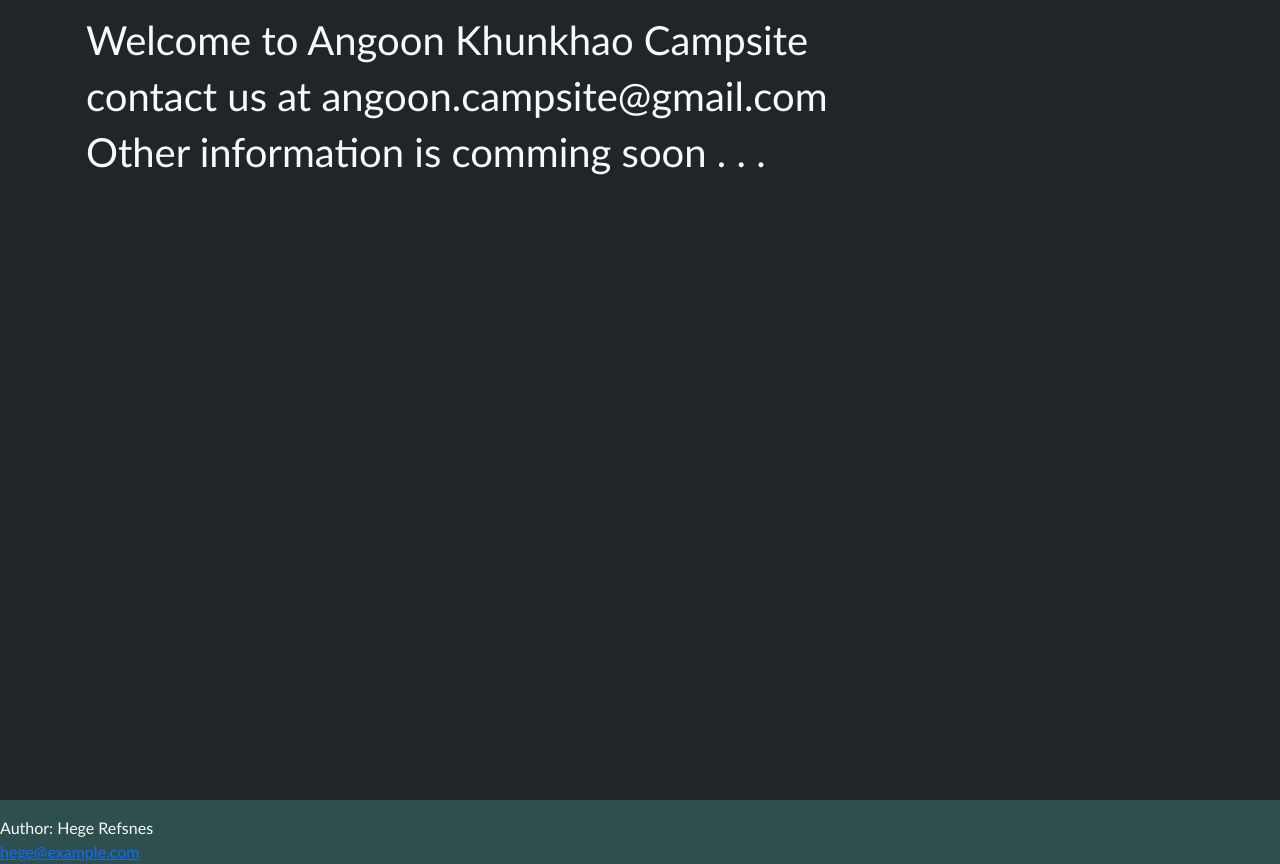
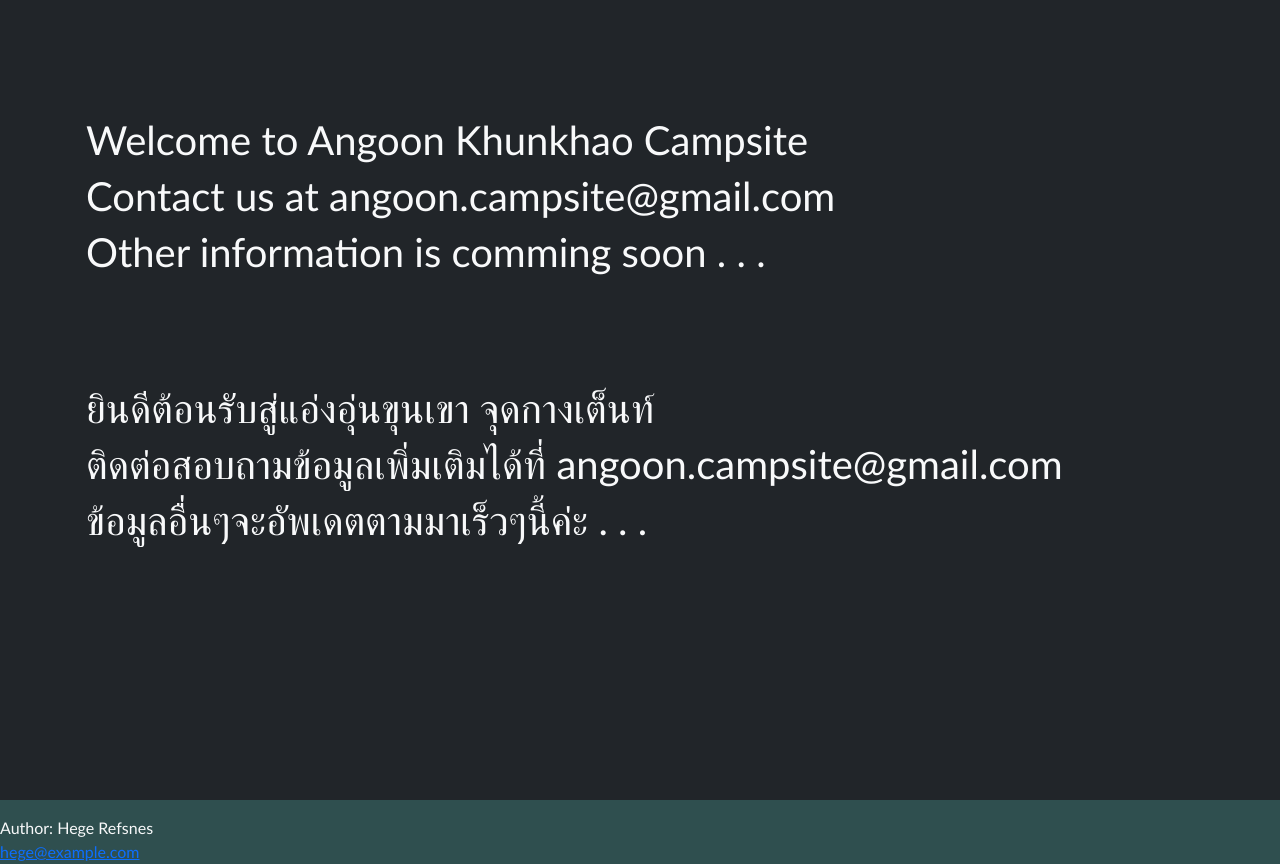
Before and after one commit to angooncamsite/webpage, a plain HTML site: page index.html in a window 1280 px wide. Drawn offline with nearby package versions, Linux system fonts and the light colour scheme; a script that the page names is missing.

Commit message:
update info

```diff
--- a/index.html
+++ b/index.html
@@ -4,7 +4,8 @@
 <head>
     <meta charset="UTF-8">
     <meta name="viewport" content="width=device-width, initial-scale=1.0" />
-    <title>Juthamas.port</title>
+    <title>Angoon.campsite</title>
+    <link rel="icon" href="https://cdn-icons-png.flaticon.com/512/3514/3514339.png" type="image/icon type">
     <link href="https://cdn.jsdelivr.net/npm/bootstrap@5.0.0-beta1/dist/css/bootstrap.min.css" rel="stylesheet"
         integrity="sha384-giJF6kkoqNQ00vy+HMDP7azOuL0xtbfIcaT9wjKHr8RbDVddVHyTfAAsrekwKmP1" crossorigin="anonymous">
     <script src="https://cdn.jsdelivr.net/npm/@popperjs/core@2.5.4/dist/umd/popper.min.js"
@@ -25,12 +26,16 @@
 </head>
 <body class="bg-dark text-light">
     <div class="container h-100 mb-3 p-3 d-flex flex-column">
-        <div class="row">
+        <div class="row" style="margin-top: 100px;">
             <h1>Welcome to Angoon Khunkhao Campsite</h1>
-            <h1>contact us at angoon.campsite@gmail.com</h1>
+            <h1>Contact us at angoon.campsite@gmail.com</h1>
             <h1>Other information is comming soon . . .</h1>
         </div>
-
+        <div class="row" style="margin-top: 100px;">
+            <h1>ยินดีต้อนรับสู่แอ่งอุ่นขุนเขา จุดกางเต็นท์</h1>
+            <h1>ติดต่อสอบถามข้อมูลเพิ่มเติมได้ที่ angoon.campsite@gmail.com</h1>
+            <h1>ข้อมูลอื่นๆจะอัพเดตตามมาเร็วๆนี้ค่ะ . . .</h1>
+        </div>
     </div>
 
 <footer>
```
